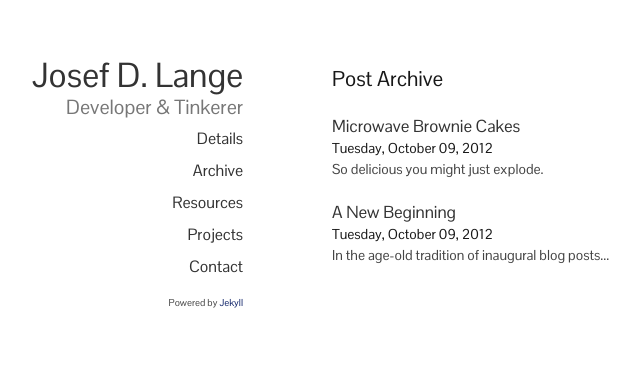
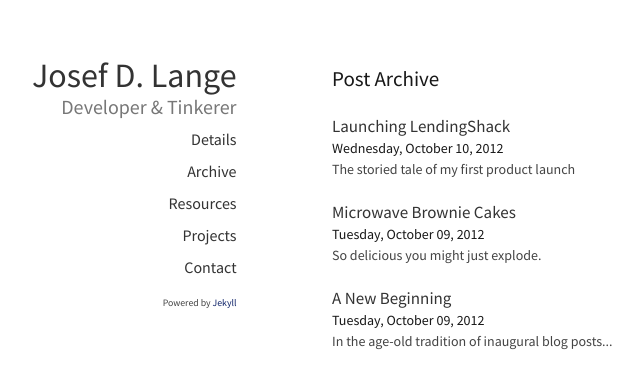
Before and after one commit to josefdlange/josefdlange.github.com, a Jekyll site: the page built from archive.html, in a window 1280 px wide. Shown: the top 389 px of the page, without its empty margins (198-841 px from the left). Built offline with Jekyll 4.4.1, drawn with Linux system fonts in a browser that asks for light colours.

Commit message:
Finished LendingShack post.

```diff
--- /dev/null
+++ b/_posts/2012-10-10-Launching-LendingShack.html
@@ -0,0 +1,90 @@
+---
+title: "Launching LendingShack"
+description: "The storied tale of my first product launch"
+layout: post
+categories: [programming]
+tags: [programming, python, lendingshack, learning]
+---
+<p>
+    Let me start this be declaring my point: <span class="strong">launching is hard</span>.
+</p>
+<p>
+    Really, really hard.
+</p>
+<p>
+    But it's something every developer must do at some point, right? My good buddy (and a great developer) <a href="http://krwenholz.com">Kyle Wenholz</a> and I have been working on LendingShack since May of 2012. The project was conceived by some peers of ours in the Business Leadership Program at the <a href="http://pugetsound.edu">University of Puget Sound</a>. This project's purpose? To encourage 'collaborative consumption' in a community by providing an infrastructure for the lending and borrowing of property.
+</p>
+<p>
+    <a href="http://lendingshack.com/">LendingShack</a> was a test of my skills, my patience, and my commitment. Never before have I worked on a project for so long. Here's the brief and probably-not-written-with-direct-quotes version of the story.
+</p>
+<blockquote>
+    <p>
+        <ul>
+            <li>Kyle: "Hey, Josef, want to work on a crazy cool project with me?"</li>
+            <li>Me: "Yeah, sounds like fun."</li>
+            <li>Kyle: "Okay, let's master a programming language, learn a development framework, and do a barrel-roll through every difficulty we could possibly encounter!"</li>
+            <li>Me: "Wait, what?"</li>
+        </ul>
+    </p>
+    <small>* Not an actual conversation</small>
+</blockquote>
+<p>
+   Well, it was kind of like that. We knew from our previous experience in an Artificial Intelligence class that Python was pretty rad and perhaps we should program a large-scale program in it. Who doesn't love a language that throws semicolons and curly braces out the window? So, we decided on Python.
+</p>
+<p>
+    Python proved to be a good choice -- it was lightweight and pretty to look at. But building a web app from the ground up in just Python would be obnoxiously long-winded, and why do all that when there are frameworks to do most of it for you? So, we went looking for frameworks. I initially wanted to go the direction of Ruby on Rails instead of anything on Python, so we dusted off an idea we had back when we were in a Software Engineering class for a web app we were considering then. <a href="https://www.djangoproject.com">Django</a>.
+</p>
+<p>
+    Django is a pretty neat framework. It handles the hard stuff for you and gives you three places to put your stuff. Models, Templates, and Views. It's sort of an analog to Model-View-Controller. This was powerful for us. We spent some time developing what data we needed to store and how it would need to interact. That was pretty easy to put down into models and to (duh) model their interactions and dependencies. Views were the verb of the equation -- they do a lot of things, sometimes they don't even view anything. The templates is where I lived for much of the time. The frontend of LendingShack is templated using Bootstrap, which was a lot of fun to implement, and a lot of trouble.
+</p>
+<p>
+    Sounds like it was pretty painless, right? Wrong. Talk about an interesting experience. It would take days to talk about all the big issues, but here I'll frame out a few:
+</p>
+<h6>Know Your Environments</h6>
+<p>
+    One thing I learned perhaps a little too late when 'mastering' Python was the concept of environment management. Instead of doing any of that, I just started installing packages willy-nilly and hacking this and tweaking that, without a care in the world. It became increasingly obvious that the system-installed distribution of Python (on Mac OS X 10.7) was not standard and was in fact the cause of many problems.
+</p>
+<p>
+    On top of that, I didn't really grasp the power and the care required when using PIP. By a week or two into the project, I had probably PIP'd down a dozen packages at least and my development environment was a mess. I had import errors left and right, some things just wouldn't install, and life was just plain awful.
+</p>
+<p>
+    "Why don't you just use a virtualenv?" Kyle asked. What? So, I spent a night or two learning about Python virtual environments. My life was changed forever. Now, I can manage multiple Python environments nearly without thinking and I haven't looked back. PIP is your friend. Use it wisely.
+</p>
+<p>
+    Within a few weeks, we had built the skeleton of what would be LendingShack. Our data models were (mostly) sound and the interactions were sketched out. I was then able to work on the design more than the structure and came up with the site as you can see it today, utilizing <a href="http://twitter.github.com/bootstrap/">Bootstrap</a> and some other web magic.
+</p>
+<h6>Be Ready to Deploy When You Deploy</h6>
+<p>
+    Deployment was crazy. Like, really crazy. We assumed that because our code was working on both of our systems, one a Linux box and the other my MacBook Air, that it was pretty good proof that it would run anywhere. We, of course, underestimated the variance in stacks that could run Python and Django. We stumbled across <a href="http://www.heroku.com">Heroku</a> and had instantly fallen in love without looking to hard at other providers. The truth is there aren't many other providers that live up to Heroku's standards.
+</p>
+<p>
+    That being said, Heroku was a big pain in the ass to work with. It was a whole new world of unknowns. Sure, we thought, we'll just Git-push our app up there an everything will work perfectly! Wrong! Multiple configurations were required, PIP freezing, and all kinds of other menial tasks. At some point, we had tried several different ways to get our app to 'know' whether or not it was running on Heroku, which would determine what settings it would have.
+</p>
+<p>
+    This brings us back to "Know Your Environments." You really do need to. After some research and thought, Kyle and I realized (okay, this one was pretty much all Kyle) that both our local machines and Heroku could have environment variables set, so why not just have those set differently on either end of the spectrum? Locally we can have our app use certain values, and on Heroku use other ones. All of our problems with configuration seemed to disappear overnight.
+</p>
+<h6>Soft Launches Are Your Friends</h6>
+<p>
+    Never expect to be offline one day, then teeming with users the next day. I, deep down, had that desire, and was sorely disappointed. We gained a good handful of users, but our initial launch was actually sort of an incomplete product. "Real artists ship," Steve Jobs said. So we did, and it was together enough to work. We've made incremental updates and are nearing initial-feature-completion. The work we've done since the initial launch has been near monumental, and I'm very proud of it.
+</p>
+<h6>I Don't Care How Awesome Your Project Is, You Still Have Family & Friends</h6>
+<p>
+    There was a time when I was dangerously close to diving headfirst into LendingShack and practically cutting ties with a lot of my life by way of working so hard. This is bad. Really bad. I really think that time away from code is as important as time near it. Just always have something to record notes on (we all have smartphones now, after all), because I guarantee that next big idea will come to you when you're not sitting at your desk in front of your computer.
+</p>
+<p>
+    I made sure to take breaks when I needed them. Sometimes this meant a half hour away from the screen, other times a half a week, maybe more. There are times when people need you, and people should always come before code. I learned, too, to treat my body well. It's amazing what an in-tune body does for the mind. Kyle's always been active and spent his weekends going on long runs, or obstacle-course runs with fire and 10k-volt wires. I'm a bit less of a mover. I got into yoga this summer, particularly Hatha and Vinyasa. What a difference it's made in my mind and my body.
+</p>
+<h6>Don't Plan A Major Life Event in the Middle</h6>
+<p>
+    So, I got married in August. It's easily the best decision I've made thus far in my life and I've not a single regret to mention. Well, this isn't really a regret, but more of an instance of hindsight. We'd been planning our wedding long before I signed on to LendingShack, so it's not like I could have said, "honey, let's just cancel the wedding, I think I'm going to be programming all summer."
+</p>
+<p>
+    Maybe "Avoid A Major Life Event in the Middle" would be a better phrase. You can do it. Hell, I did it. Then again, I had Kyle there to pick up all the slack I left. Kyle's more of a day-by-day, steadily-paced programmer. I work in bursts. It's actually been a good team-up, I think.
+</p>
+<h6>Be Proud (You Worked Hard)</h6>
+<p>
+    Working on a project of such large scope certainly creates a sense of ownership. LendingShack, as much as the whole company has produced it, the web app is Kyle's and mine. Of course, not legally and I would never claim as such, but in our hearts its like a kid. I can at least speak for myself when I say I'm immensely proud of the work Kyle and I have done. Looking forward, we've got a lot of code review, clean up, feature enhancement, maintenance, and at some point I bet even a reboot. It's going to be fun, though, and I'm very excited for it.
+</p>
+<p>
+    If you want to learn more about <a href="http://lendingshack.com">LendingShack</a>, just visit the website! Check out <a href="http://krwenholz.com">Kyle</a>'s website, too.
+</p>
--- a/stylesheets/base.css
+++ b/stylesheets/base.css
@@ -52,11 +52,15 @@
 ================================================== */
 	body {
 		background: #fff;
-		font: 14px/21px 'Pontano Sans', 'Myriad', 'Myriad Pro', 'Lucida Grande', Helvetica, Arial, sans-serif;
+		font: 14px/21px 'Source Sans Pro', 'Pontano Sans', 'Myriad', 'Myriad Pro', 'Lucida Grande', Helvetica, Arial, sans-serif;
 		color: #444;
 		-webkit-font-smoothing: antialiased; /* Fix for webkit rendering */
 		-webkit-text-size-adjust: 100%;
 		}
+
+    p {
+        font-family: 'Source Sans Pro';
+    }
 
     .title {
         font-size: 34px;
@@ -130,11 +134,16 @@
         display: none;
     }
 
+    span.strong {
+        font-weight: 500;
+        color: #000;
+    }
+
 /* #Typography
 ================================================== */
 	h1, h2, h3, h4, h5, h6 {
 		color: #181818;
-		font-family: 'Pontano Sans', 'Myriad', 'Myriad Pro', sans-serif;
+		/*font-family: 'Pontano Sans', 'Myriad', 'Myriad Pro', sans-serif;*/
 		font-weight: normal; }
 	h1 a, h2 a, h3 a, h4 a, h5 a, h6 a { font-weight: inherit; }
 	h1 { font-size: 46px; line-height: 50px; margin-bottom: 14px;}
@@ -154,7 +163,7 @@
 	small { font-size: 80%; }
 
 /*	Blockquotes  */
-	blockquote, blockquote p { font-size: 17px; line-height: 24px; color: #777; font-style: italic; }
+	blockquote, blockquote p { font-size: 14px; line-height: 24px; color: #777; font-style: italic; }
 	blockquote { margin: 0 0 20px; padding: 9px 20px 0 19px; border-left: 1px solid #ddd; }
 	blockquote cite { display: block; font-size: 12px; color: #555; }
 	blockquote cite:before { content: "\2014 \0020"; }
--- a/stylesheets/layout.css
+++ b/stylesheets/layout.css
@@ -25,6 +25,7 @@
 
 /* Import the Google Font "Pontano Sans" */
 @import url(http://fonts.googleapis.com/css?family=Pontano+Sans);
+@import url(http://fonts.googleapis.com/css?family=Source+Sans+Pro:200,300,400,600,700,200italic,300italic,400italic,600italic,700italic);
 
 /* #Media Queries
 ================================================== */
```
